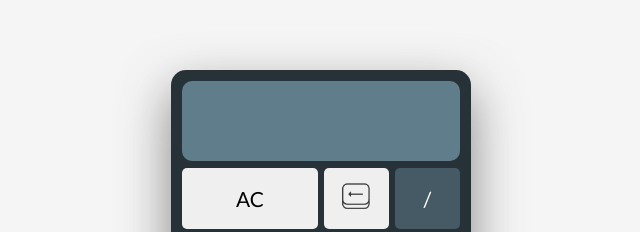
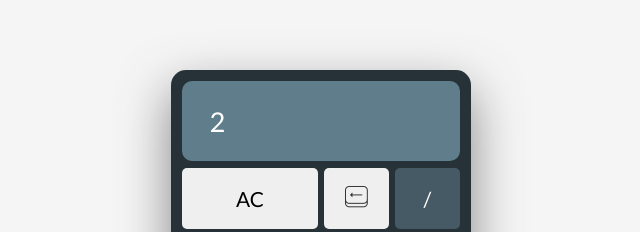
Before and after one commit to Glasc/TOPCalculator, a plain HTML site: page index.html in a window 1280 px wide. Shown: the part 110-342 px from the top of the page, 319-959 px from the left. Drawn offline with Linux system fonts and the light colour scheme.

Commit message:
align items center in display

```diff
--- a/index.html
+++ b/index.html
@@ -16,7 +16,7 @@
 <body>
 
   <div class="calculator-wrapper">
-    <div id="display" class="span-4"></div>
+    <div id="display" class="span-4">2</div>
     <button id="ac" class="ac btn-operator span-2">AC</button>
     <button id="backspace" class="btn-operator"><img src="/icons/backspace.png" alt="" srcset=""></button>
     <button id="slash" class="btn-blue btn-operator">/</button>
--- a/styles/style.scss
+++ b/styles/style.scss
@@ -41,10 +41,12 @@ button:hover {
   #display {
     background-color: #607D8B;
     border-radius: 10px;
-    padding: 1.2em;
     color: white;
     font-size: 1.7rem;
     height: 80px;
+    display: flex;
+    align-items: center;
+    padding-left: 1em;
   }
 }
 .span-2 {
@@ -59,5 +61,5 @@ button:hover {
   border: none;
 }
 img {
-  width: 30px;
+  width: 25px;
 }
```
Also changed, not shown: styles/style.css, 1 other file.
